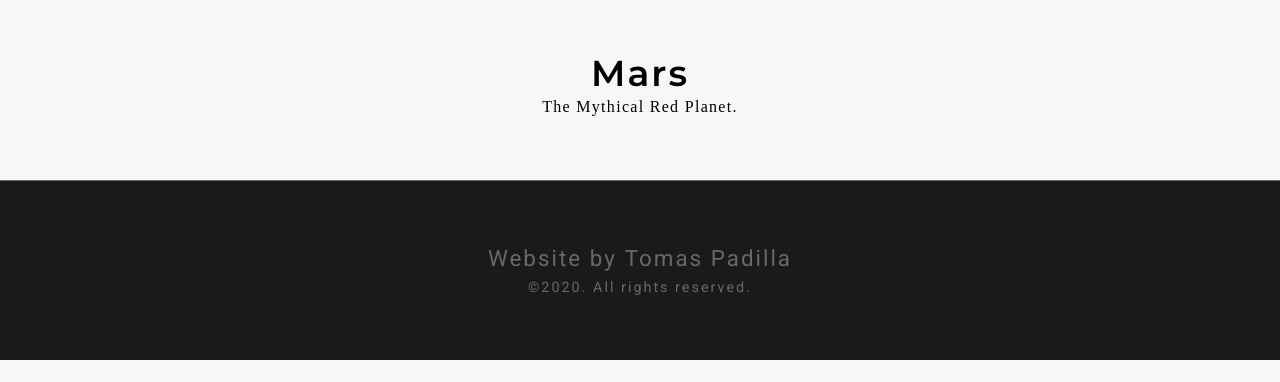
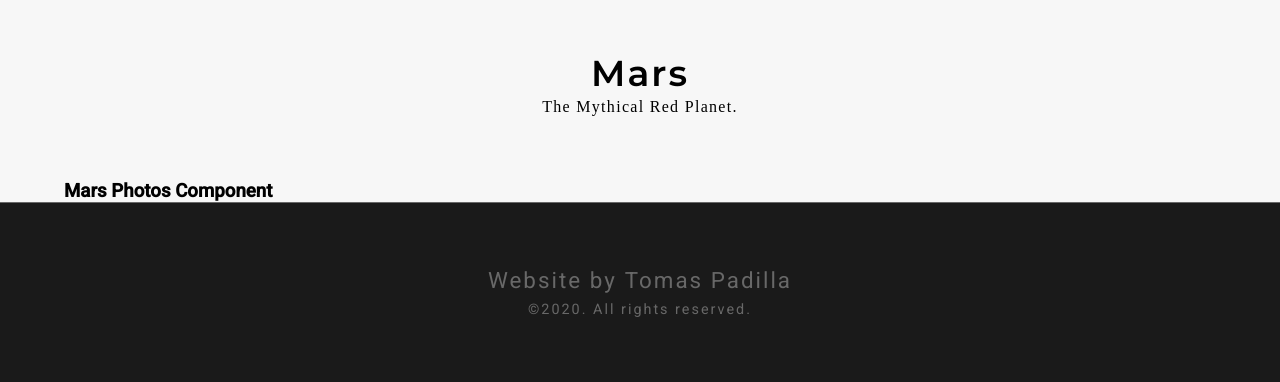
Before and after one commit to PadillaTom/Nasa-Fun-React, a React (Create React App) app: page / in a window 1280 px wide. Shown: the part 2086-2468 px from the top of the page. Before the commit the page ends 2446 px from the top, so only its background shows below. Built offline with nearby package versions, Linux system fonts and the light colour scheme; no server answers; the HTML template or start-up script is replaced by a standard one; a web font is replaced by a local one.

Commit message:
starting mars pgotos

```diff
--- a/src/Components/Mars.js
+++ b/src/Components/Mars.js
@@ -1,4 +1,5 @@
 import React from 'react';
+import MarsPhotos from './MarsPhotos';
 
 const Mars = () => {
   return (
@@ -7,7 +8,9 @@ const Mars = () => {
         <h2>Mars</h2>
       </div>
       <div className='section-subtitle'>The Mythical Red Planet.</div>
-      <div className='section-center'></div>
+      <div className='section-center'>
+        <MarsPhotos></MarsPhotos>
+      </div>
     </section>
   );
 };
--- /dev/null
+++ b/src/Components/MarsPhotos.js
@@ -0,0 +1,11 @@
+import React from 'react';
+
+const MarsPhotos = () => {
+  return (
+    <article className='mars-photo'>
+      <h1>Mars Photos Component</h1>
+    </article>
+  );
+};
+
+export default MarsPhotos;
```
